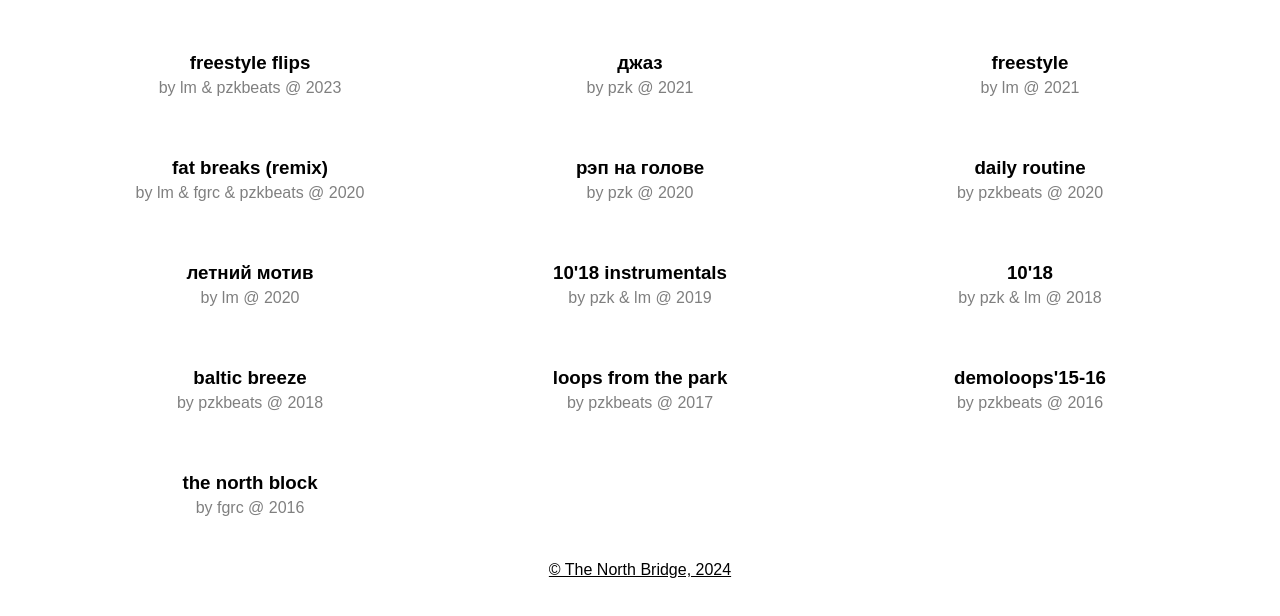
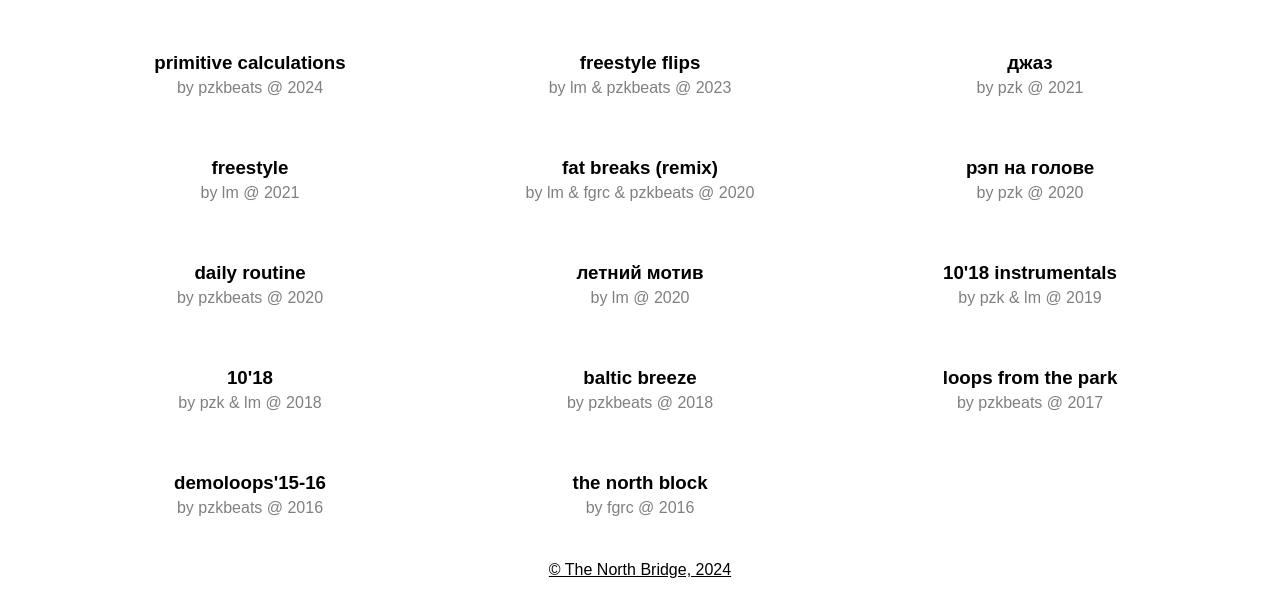
Before and after one commit to bazgalev/the-north-bridge-frontend, a plain HTML site: page index.html in a window 1280 px wide. Shown: the part 88-704 px from the top of the page. Drawn offline with Linux system fonts and the light colour scheme; a web font is replaced by a local one.

Commit message:
Update index.html

```diff
--- a/index.html
+++ b/index.html
@@ -61,6 +61,15 @@
 
 <main class="main-content">
     <div class="main-content-inner">
+        <article class="article release">
+            <a href="https://band.link/f48fk" class="article-image-link release-preview">
+                <img src="https://avatars.yandex.net/get-music-content/6058982/8c6ee764.a.30826257-1/m1000x1000" class="article-image" alt="">
+            </a>
+            <div class="article-preview">
+                <h3 class="article-heading">primitive calculations</h3>
+                <span class="artist-name">by pzkbeats @ 2024</span>
+            </div>
+        </article>
         <article class="article release">
             <a href="https://band.link/pGsge" class="article-image-link release-preview">
                 <img src="https://avatars.yandex.net/get-music-content/10703962/878e793c.a.27336422-1/m1000x1000" class="article-image" alt="">
```
